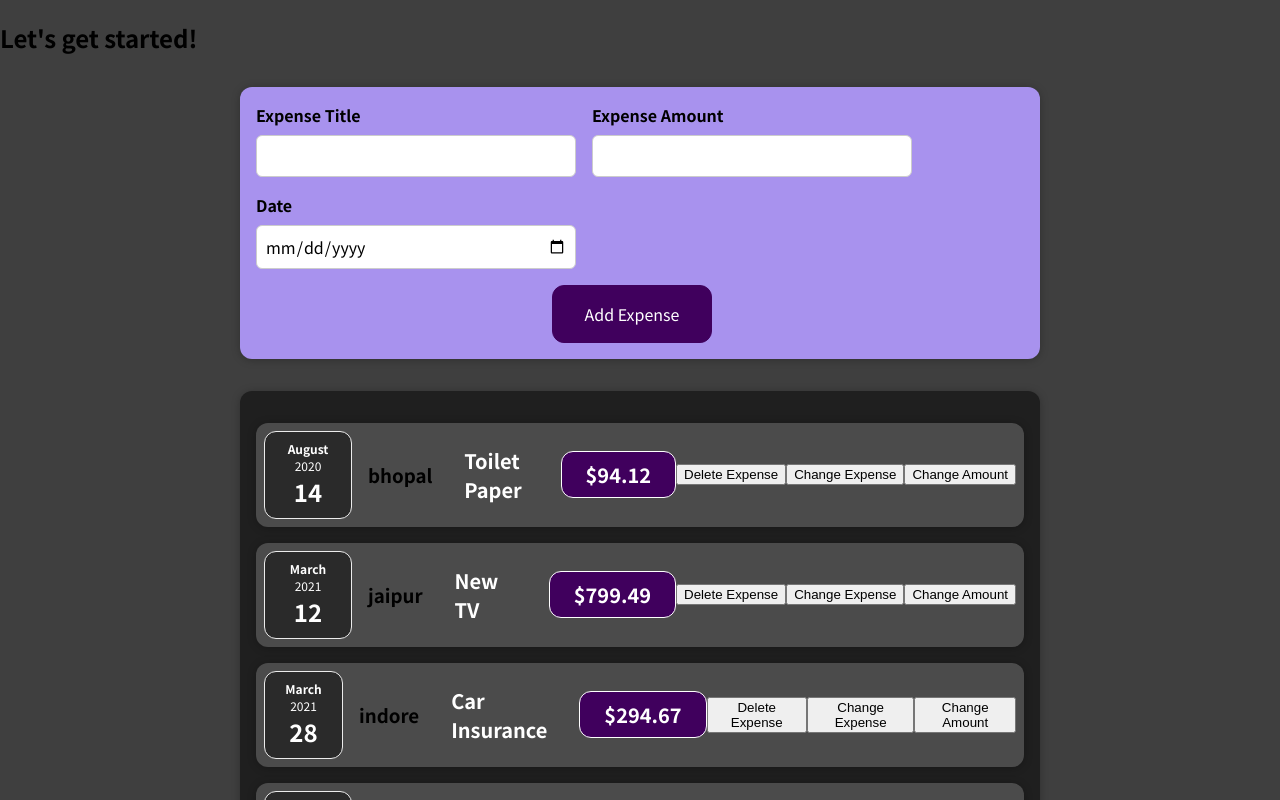
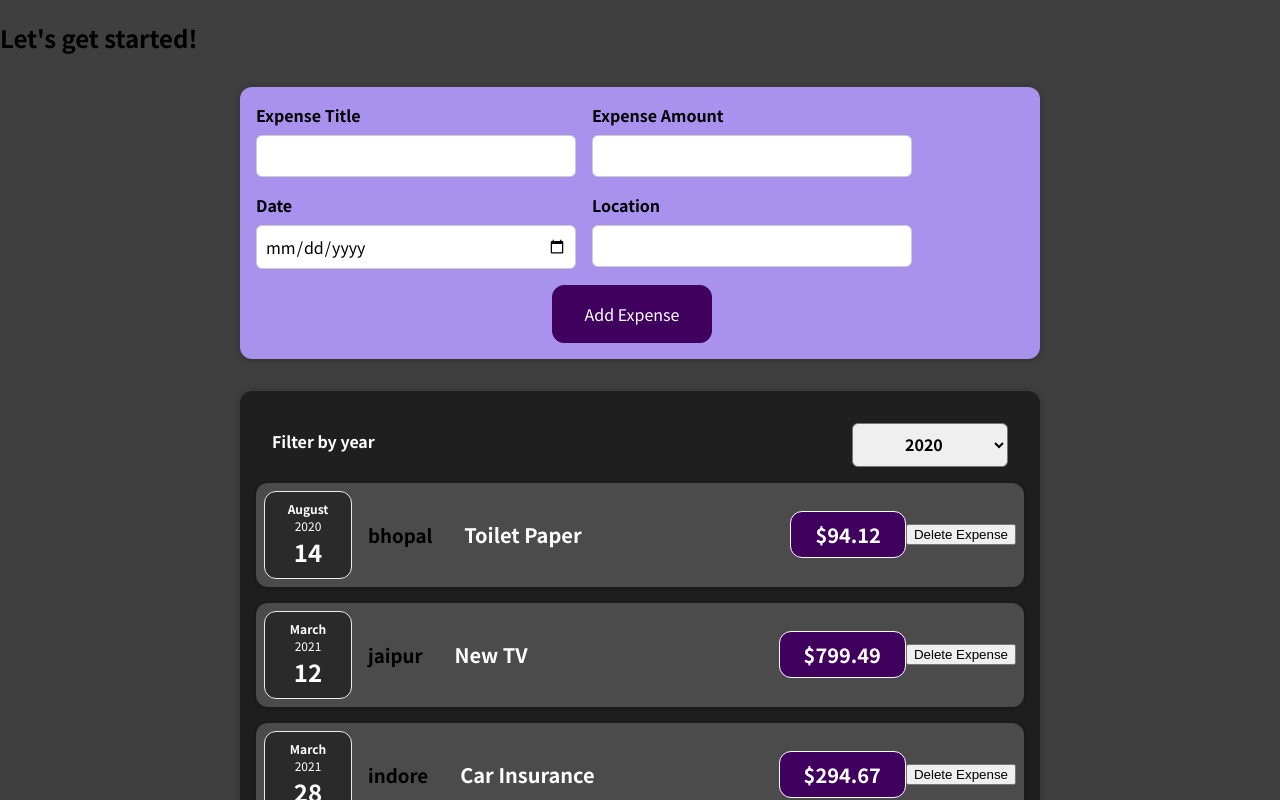
Before and after one commit to sanskaratre/React, a React (Create React App) app: page / in a window 1280 px wide. Shown: the top 800 px of the page. Built offline with nearby package versions, Linux system fonts and the light colour scheme.

Commit message:
add_expense_item

```diff
--- a/src/App.js
+++ b/src/App.js
@@ -1,54 +1,73 @@
-
+import React, { useState } from "react";
 import ExpenseItem from "./components/Expense/ExpenseItem";
 import Card from "./components/UI/Card";
 import NewExpense from "./components/NewExpense/NewExpense";
+import ExpensesFilter from "./components/Expense/ExpenseFilter";
 
-
-const App = () => {
-  const expenses = [
+const dummyExpenses = [
   {
     id: 'e1',
-      LocationOfExpenditure: 'bhopal',
+    location: 'bhopal',
     title: 'Toilet Paper',
     amount: 94.12,
     date: new Date(2020, 7, 14),
   },
   { id: 'e2',
-      LocationOfExpenditure: 'jaipur',
+    location: 'jaipur',
     title: 'New TV',
     amount: 799.49,
     date: new Date(2021, 2, 12) },
   {
     id: 'e3',
-      LocationOfExpenditure: 'indore',
+    location: 'indore',
     title: 'Car Insurance',
     amount: 294.67,
     date: new Date(2021, 2, 28),
   },
   {
     id: 'e4',
-      LocationOfExpenditure: 'delhi',
+    location: 'delhi',
     title: 'New Desk (Wooden)',
     amount: 450,
     date: new Date(2021, 5, 12),
   },
 ];
 
+const App = () => {
+
+  const [expenses, setExpenses] = useState(dummyExpenses);
+
+  const addExpenseHandler = expense => {
+    setExpenses((prevExpenses) =>{
+      return [expense, ...prevExpenses];
+    });
+  };
+
+  const [filteredYear, setFilteredYear] = useState('2020');
+
+  const filterChangeHandler = selectedYear => {
+    setFilteredYear(selectedYear);
+  };
+
 
   return (
     <div>
       <h2>Let's get started!</h2>
-      <NewExpense/>
+
+      <NewExpense onAddExpense = {addExpenseHandler}/>
+
       <Card className="expenses" id = 'perelement'>
+      <ExpensesFilter selected={filteredYear} onChangeFilter={filterChangeHandler} />
       {
-        expenses.map((expens) => {
+        expenses.map((expense) => {
           return (
             <ExpenseItem
-            id = {expens.id}
-            title = {expens.title}
-            LocationOfExpenditure = {expens.LocationOfExpenditure}
-            amount = {expens.amount}
-            date = {expens.date} />
+
+            key = {expense.id}
+            title = {expense.title}
+            location = {expense.location}
+            amount = {expense.amount}
+            date = {expense.date} />
 
           )
        })
--- a/src/components/Expense/ExpenseDetails.js
+++ b/src/components/Expense/ExpenseDetails.js
@@ -2,12 +2,12 @@ const ExpenseDetails = (props) => {
 
     const title = props.title;
     const amount = props.amount;
-    const LocationOfExpenditure = props.LocationOfExpenditure;
+    const location = props.location;
 
     return (
         <div className='expense-item__description'>
           <br></br>
-          <h3>{LocationOfExpenditure}</h3>
+          <h3>{location}</h3>
           <h2> {title} </h2>
           <div className='expense-item__price'>${amount}</div>
         </div>
--- /dev/null
+++ b/src/components/Expense/ExpenseFilter.css
@@ -0,0 +1,24 @@
+.expenses-filter {
+    color: white;
+    padding: 0 1rem;
+  }
+
+  .expenses-filter__control {
+    display: flex;
+    width: 100%;
+    align-items: center;
+    justify-content: space-between;
+    margin: 1rem 0;
+  }
+
+  .expenses-filter label {
+    font-weight: bold;
+    margin-bottom: 0.5rem;
+  }
+
+  .expenses-filter select {
+    font: inherit;
+    padding: 0.5rem 3rem;
+    font-weight: bold;
+    border-radius: 6px;
+  }
--- /dev/null
+++ b/src/components/Expense/ExpenseFilter.js
@@ -0,0 +1,25 @@
+import React from 'react';
+
+import './ExpenseFilter.css';
+
+const ExpensesFilter = (props) => {
+  const dropdownChangeHandler = (event) => {
+    props.onChangeFilter(event.target.value);
+  };
+
+  return (
+    <div className='expenses-filter'>
+      <div className='expenses-filter__control'>
+        <label>Filter by year</label>
+        <select value={props.selected} onChange={dropdownChangeHandler}>
+          <option value='2022'>2022</option>
+          <option value='2021'>2021</option>
+          <option value='2020'>2020</option>
+          <option value='2019'>2019</option>
+        </select>
+      </div>
+    </div>
+  );
+};
+
+export default ExpensesFilter;
--- a/src/components/Expense/ExpenseItem.js
+++ b/src/components/Expense/ExpenseItem.js
@@ -1,4 +1,4 @@
-import React, { useState } from 'react';
+import React from 'react';
 import ExpenseDetails from '../Expense/ExpenseDetails';
 import ExpenseDate from '../Expense/ExpenseDate';
 import Card from '../UI/Card';
@@ -9,33 +9,35 @@ import './expenses.css';
 
 const ExpenseItem = (props) =>{
 
-    const [title, setTitle] = useState(props.title);
+    // const [title, setTitle] = useState(props.title);
 
-    const clickHandlerChange = () => {
+    // const clickHandlerChange = () => {
 
-        setTitle("updated!");
+    //     setTitle("updated!");
 
-    }
+    // }
 
-    const [amount, setAmount] = useState(props.amount);
+    // const [amount, setAmount] = useState(props.amount);
 
-    const clickHandleramount = () => {
+    // const clickHandleramount = () => {
 
-        setAmount("100");
+    //     setAmount("100");
 
-    }
+    // }
+
+    // <button onClick={ clickHandlerChange}>Change Expense</button>
+    // <button onClick={ clickHandleramount}>Change Amount</button>
 
     return (
 
         <Card className='expense-item' id = {props.id}>
           <ExpenseDate date = {props.date}/>
           <ExpenseDetails
-           title = {title}
-           LocationOfExpenditure = {props.LocationOfExpenditure}
-           amount = {amount} />
+           title = {props.title}
+           location = {props.location}
+           amount = {props.amount} />
            <button onClick={ () => {clickHandler(props.id)}}>Delete Expense</button>
-           <button onClick={ clickHandlerChange}>Change Expense</button>
-           <button onClick={ clickHandleramount}>Change Amount</button>
+
 
         </Card>
 
--- a/src/components/NewExpense/ExpenseForm.js
+++ b/src/components/NewExpense/ExpenseForm.js
@@ -1,10 +1,11 @@
 import React, {useState} from 'react';
 import './ExpenseForm.css';
-const ExpenseForm = () => {
+const ExpenseForm = (props) => {
 
-    const [enteredtitle, setEnteredTitle] = useState('');
+    const [enteredTitle, setEnteredTitle] = useState('');
     const [enteredAmount, setEnteredAmount] = useState('');
     const [enteredDate, setEnteredDate] = useState('');
+    const [enteredLocation, setEnteredLocation] = useState('');
 
 //    const [userInput, setUserInput] = useState({
 //         enteredTitle,
@@ -19,6 +20,14 @@ const ExpenseForm = () => {
     //         enteredTitle:event.target.value
     //        })
     };
+
+    const locationChange = (event) => {
+        setEnteredLocation(event.target.value);
+     //   setUserInput({
+     //     ...userInput,
+     //     enteredLocation:event.target.value
+     //    })
+     };
     const amountChange = (event) => {
        setEnteredAmount(event.target.value);
     //   setUserInput({
@@ -36,28 +45,50 @@ const ExpenseForm = () => {
 
     const sumbitform = (event) => {
         event.preventDefault();
-        const enteredData = {
-            title:enteredtitle,
+        const expenseData = {
+            title:enteredTitle,
             amount:enteredAmount,
+            location:enteredLocation,
             date: new Date(enteredDate)
         };
-        console.log(enteredData)
+
+        props.onSaveExpenseData(expenseData);
+        setEnteredTitle('');
+        setEnteredAmount('');
+        setEnteredLocation('');
+        setEnteredDate('');
     }
 
     return (
         <form onSubmit={sumbitform}>
             <div className='new-expense__controls'>
+
                 <div className='new-expense__control'>
                 <label>Expense Title </label>
-                <input type='text' onChange={titleChange} />
+                <input type='text'
+                value={enteredTitle}
+                 onChange={titleChange}/>
                 </div>
+
                 <div className='new-expense__control'>
                 <label>Expense Amount </label>
-                <input type='number' min='0.01' step='0.01' onChange={amountChange} />
+                <input type='number'
+                value={enteredAmount}
+                 min='0.01' step='0.01' onChange={amountChange} />
                 </div>
+
                 <div className='new-expense__control'>
                 <label>Date</label>
-                <input type='date' min='2019-01-01' max='2022-12-31' onChange={dateChange} />
+                <input type='date' min='2019-01-01' max='2022-12-31'
+                value={enteredDate}
+                onChange={dateChange} />
+                </div>
+
+                <div className='new-expense__control'>
+                <label>Location</label>
+                <input type='text'
+                value={enteredLocation}
+                onChange={locationChange} />
                 </div>
             </div>
             <div className='new-expense__control'>
--- a/src/components/NewExpense/NewExpense.js
+++ b/src/components/NewExpense/NewExpense.js
@@ -1,12 +1,19 @@
 import ExpenseForm from "./ExpenseForm"
 import './NewExpense.css'
 
-const NewExpense = () => {
+const NewExpense = (props) => {
+    const saveExpenseDataHandler = (enteredExpenseData) => {
+        const expenseData = {
+            ...enteredExpenseData,
+            id: Math.random().toString()
+        };
+        props.onAddExpense(expenseData);
+    };
 
 
     return(
         <div className="new-expense">
-            <ExpenseForm/>
+            <ExpenseForm onSaveExpenseData = {saveExpenseDataHandler}/>
         </div>
     )
 }
```
Lines whose indentation alone changed are shown as unchanged.
